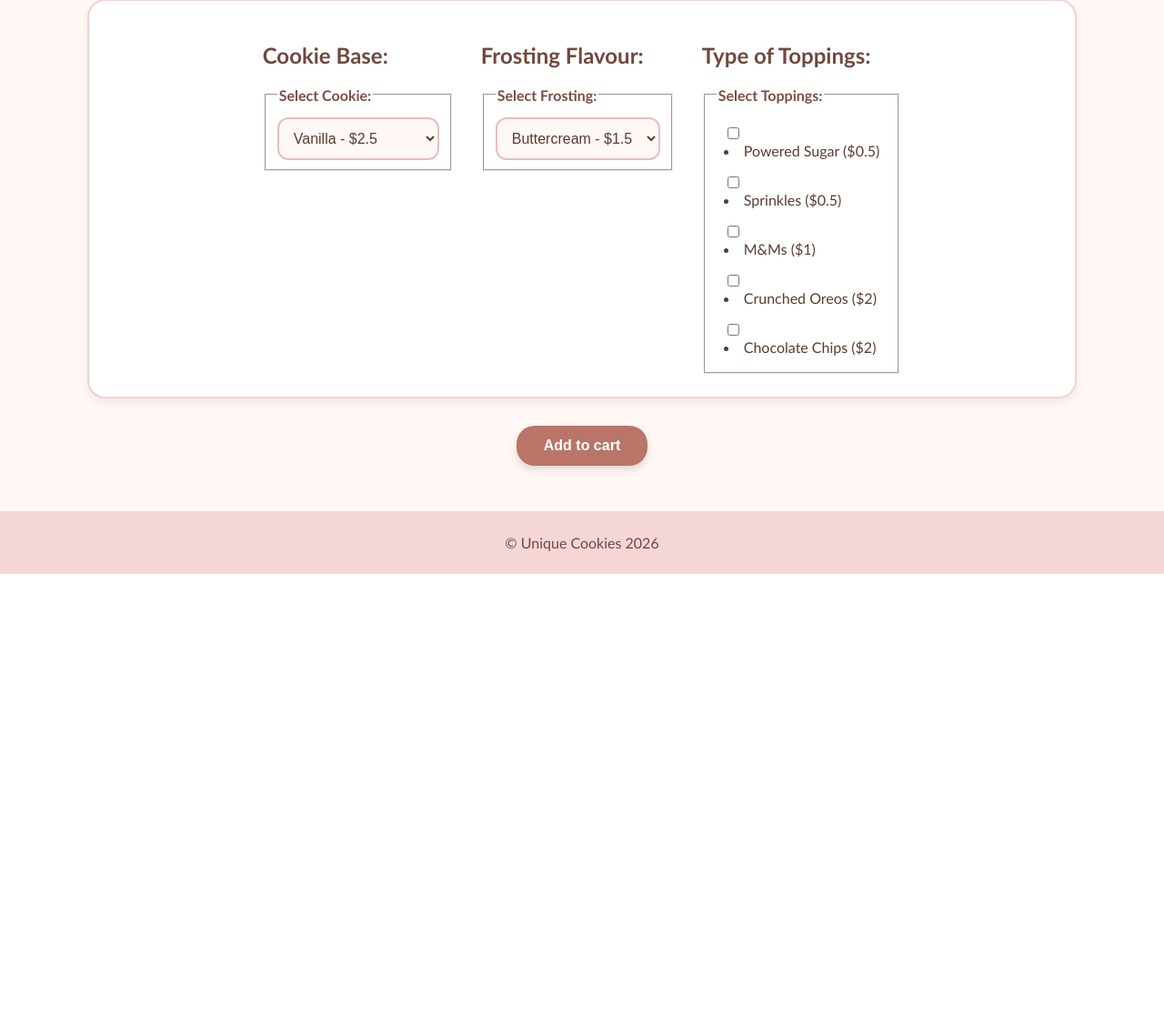
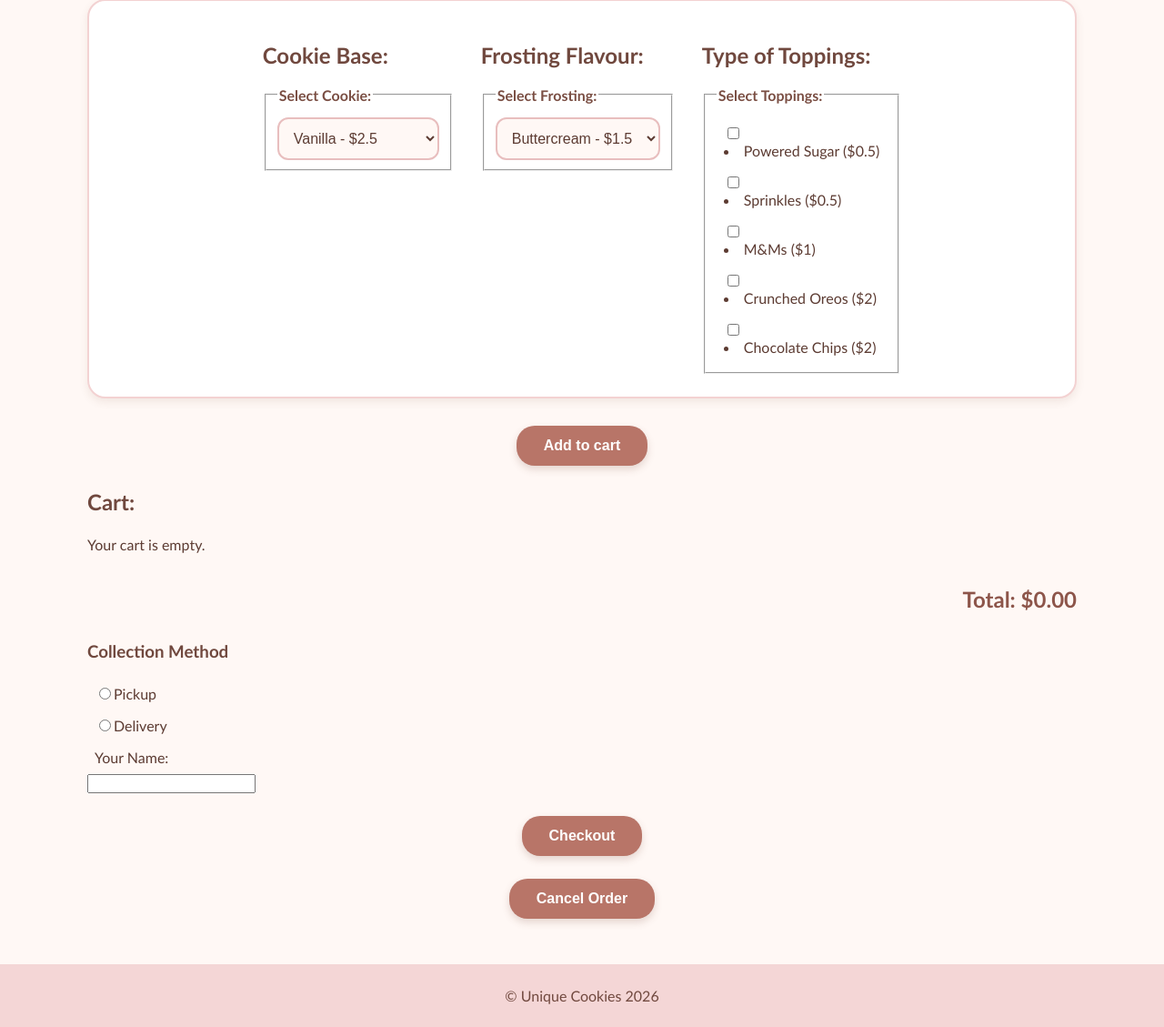
Before and after one commit to st26076/CSC---Small-Business-Internal, a Flask app: page / in a window 1280 px wide. Shown: the part 391-1520 px from the top of the page at 91% size. Before the commit the page ends 1022 px from the top, so only its background shows below. Run offline with Flask 3, Linux system fonts and the light colour scheme.

Commit message:
Fixed the Subtotal prices and the indavisual prices of the cookies which will be displayed.

```diff
--- a/templates/index.html
+++ b/templates/index.html
@@ -15,7 +15,6 @@
                             {% endfor %}
                         </select>
                     </fieldset>
-                </form>
             </div>
 
             <div>
@@ -28,7 +27,6 @@
                             {% endfor %}
                         </select>
                     </fieldset>
-                </form>
             </div>
 
             <div>
@@ -42,9 +40,38 @@
                             </label>
                         {% endfor %}
                     </fieldset>
-                </form>
             </div>
         </div>
         <button type="submit">Add to cart</button>
     </form>
+
+    <h2>Cart:</h2>
+    {% if cart %}
+        <ul>
+            {% for cookie_item in cart %}
+                <li>
+                    <p class="cart">Cookie: </p>{{ cookie_item['cookie'] }}<br>
+                    <p class="cart">Frosting: </p>{{ cookie_item['frosting'] }}<br>
+                    <p class="cart">Toppings: </p>{{ cookie_item['selected_toppings'] | join(', ') }}<br>
+                    <p class="cart">Cookie Price: </p> ${{ '%.2f' % cookie_item['price'] }}
+                </li>
+            {% endfor %}
+            <br>
+        </ul>
+        <li class="subtotal">Subtotal= ${{ '%.2f' % total_before_discount }}</li>
+    {% else %}
+        <p>Your cart is empty.</p>
+    {% endif %}
+
+    <h4>Total: ${{ '%.2f' % total_price }}</h4>
+
+    <form action="{{ url_for('cancel_order') }}" method="post">
+        <h3>Collection Method</h3>
+        <label><input type="radio" name="collection_method" value="Pickup" required>Pickup</label>
+        <label><input type="radio" name="collection_method" value="Delivery">Delivery</label>
+        <label for="customer_name_checkout">Your Name:</label>
+        <input type="text" name="customer_name" id="customer_name_checkout" required>
+        <button type="submit" formaction="{{ url_for('checkout') }}">Checkout</button>
+        <button type="submit" formaction="{{ url_for('cancel_order') }}" onclick="return confirm('Are you sure you want to cancel your order? This will remove everything in your cart.')">Cancel Order</button>
+    </form>
 {% endblock %}
```
